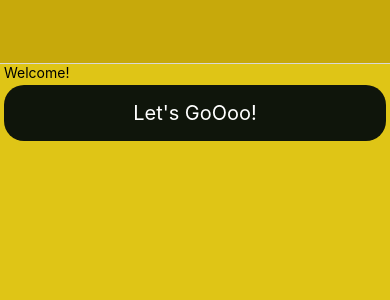
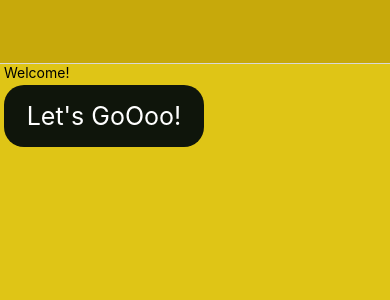
Before and after one commit to ThuyTTTN/Jokester, a React Native app: screen / in a window 390 px wide. Shown: the top 300 px of the page. Built offline with nearby package versions, Linux system fonts and the light colour scheme.

Commit message:
fix primary button; passing width and font size prop

```diff
--- a/component/PrimaryButton.jsx
+++ b/component/PrimaryButton.jsx
@@ -1,9 +1,9 @@
 import { View, Text, Pressable, StyleSheet } from "react-native";
 import Colors from "../theme/Colors";
 
-const PrimaryButton = ({ children, onPress }) => {
+const PrimaryButton = ({ children, onPress, width, fontSize }) => {
   return (
-    <View style={styles.buttonOuterContainer}>
+    <View style={[styles.buttonOuterContainer, { width: width }]}>
       <Pressable
         style={({ pressed }) =>
           pressed
@@ -13,7 +13,9 @@ const PrimaryButton = ({ children, onPress }) => {
         android_ripple={{ color: "#283022" }}
         onPress={onPress}
       >
-        <Text style={styles.textStyle}>{children}</Text>
+        <Text style={[styles.textStyle, (fontSize = { fontSize })]}>
+          {children}
+        </Text>
       </Pressable>
     </View>
   );
--- a/screens/WelcomeScreen.jsx
+++ b/screens/WelcomeScreen.jsx
@@ -5,10 +5,13 @@ const WelcomeScreen = ({ navigation }) => {
   const handleOnPress = () => {
     navigation.navigate("Jokes");
   };
+
   return (
     <View>
       <Text> Welcome!</Text>
-      <PrimaryButton onPress={handleOnPress}>Let's GoOoo!</PrimaryButton>
+      <PrimaryButton onPress={handleOnPress} width={200} fontSize={25}>
+        Let's GoOoo!
+      </PrimaryButton>
     </View>
   );
 };
```
